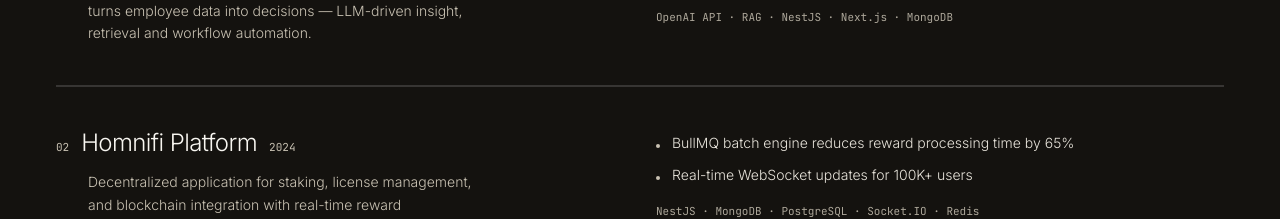
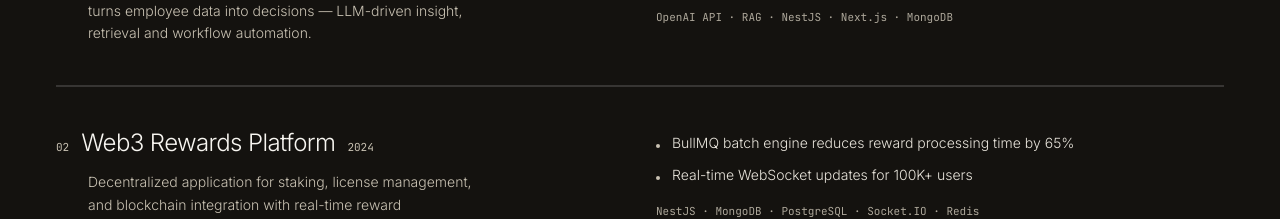
Before and after one commit to c-kumarasinghe/c-kumarasinghe.github.io, a React (Vite) app: page / in a window 1280 px wide. Shown: the part 5440-5659 px from the top of the page. Built offline with nearby package versions, Linux system fonts and the light colour scheme.

Commit message:
Rename Web3 project to remove client product name
Client contract prevents naming the product. Refer to it descriptively
in both the site data and the README instead.

```diff
--- a/src/data/portfolioData.ts
+++ b/src/data/portfolioData.ts
@@ -269,8 +269,8 @@ export const projects: ProjectItem[] = [
     featured: true,
   },
   {
-    id: 'homnifi',
-    name: 'Homnifi Platform',
+    id: 'web3-rewards',
+    name: 'Web3 Rewards Platform',
     year: '2024',
     description:
       'Decentralized application for staking, license management, and blockchain integration with real-time reward processing at scale.',
```
Also changed, not shown: 1 other file (tests, documents, lock files or other folders).
